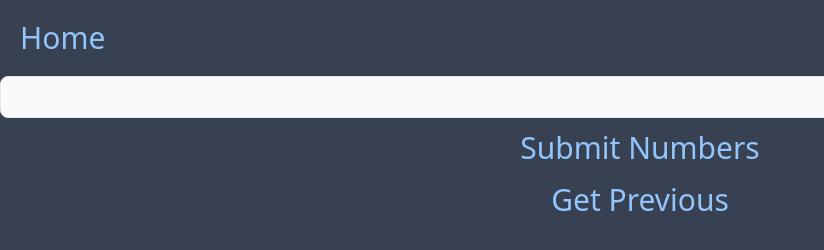
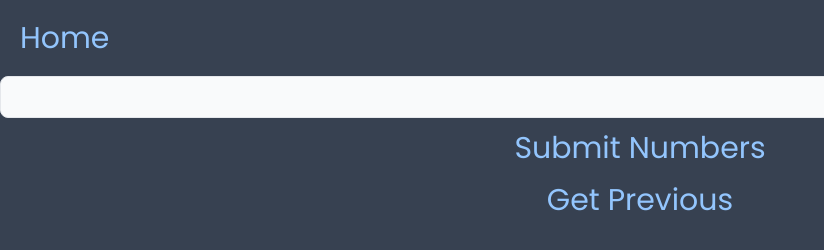
Before and after one commit to JKells99/DSAFRONTEND, a plain HTML site: page addnumbers.html in a window 1280 px wide. Shown: the full height of the page, 0-824 px from the left. Drawn offline with nearby package versions, Linux system fonts and the light colour scheme.

Commit message:
updated styling

```diff
--- a/addnumbers.html
+++ b/addnumbers.html
@@ -3,7 +3,15 @@
 <head>
     <meta charset="UTF-8">
     <meta name="viewport" content="width=device-width, initial-scale=1.0">
+    <link href='https://fonts.googleapis.com/css?family=Poppins' rel='stylesheet'>
     <title>Add Numbers</title>
+    <style>
+        *{
+            box-sizing: border-box;
+            font-family: 'Poppins';
+
+        }
+    </style>
 
 </head>
 <body class="bg-gray-700  ">
```
Also changed, not shown: index.html (+1 -1 lines).
